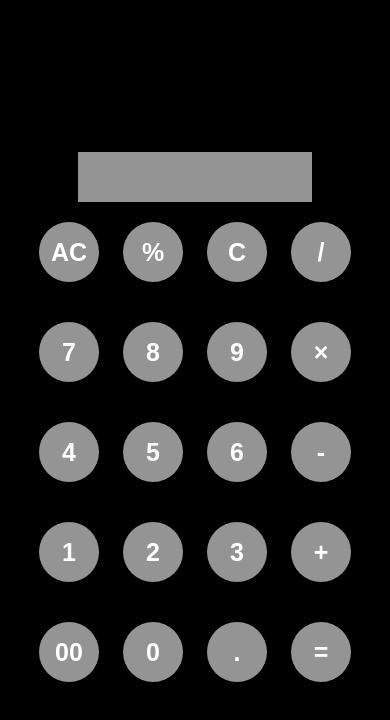
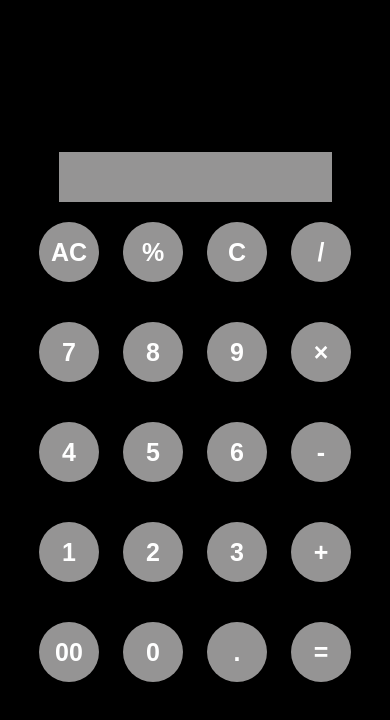
Before and after one commit to lakshaylalia/Calculator, a plain HTML site: page index.html in a window 390 px wide. Drawn offline with Linux system fonts and the light colour scheme.

Commit message:
Added responsiveness to input container

```diff
--- a/style/style.css
+++ b/style/style.css
@@ -73,8 +73,47 @@ input:focus{
 }
 
 
+@media (max-width:1400px){
+    .inputContainer{
+        width: 25%;
+    }
+}
+
+@media (max-width:1200px){
+    .inputContainer{
+        width: 30%;
+    }
+}
+
+
+@media (max-width:1000px){
+    .inputContainer{
+        width: 40%;
+    }
+}
+
 @media (max-width:800px){
+    .inputContainer{
+        width: 45%;
+    }
+}
+
+
+@media (max-width:600px){
     .inputContainer{
         width: 60%;
     }
 }
+
+@media (max-width:400px){
+    .inputContainer{
+        width: 70%;
+    }
+}
+
+
+@media (max-width:300px){
+    .inputContainer{
+        width: 75%;
+    }
+}
```
